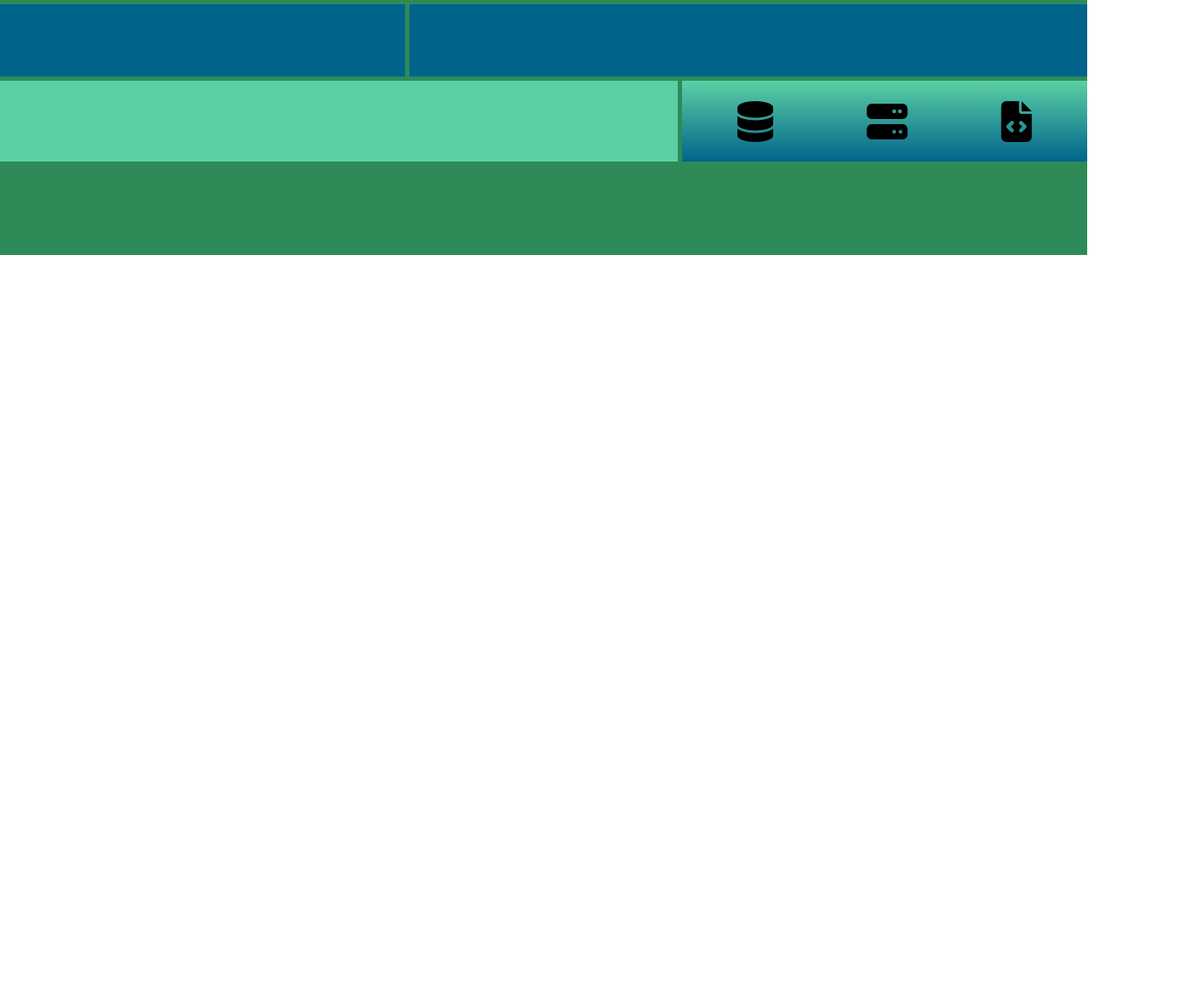
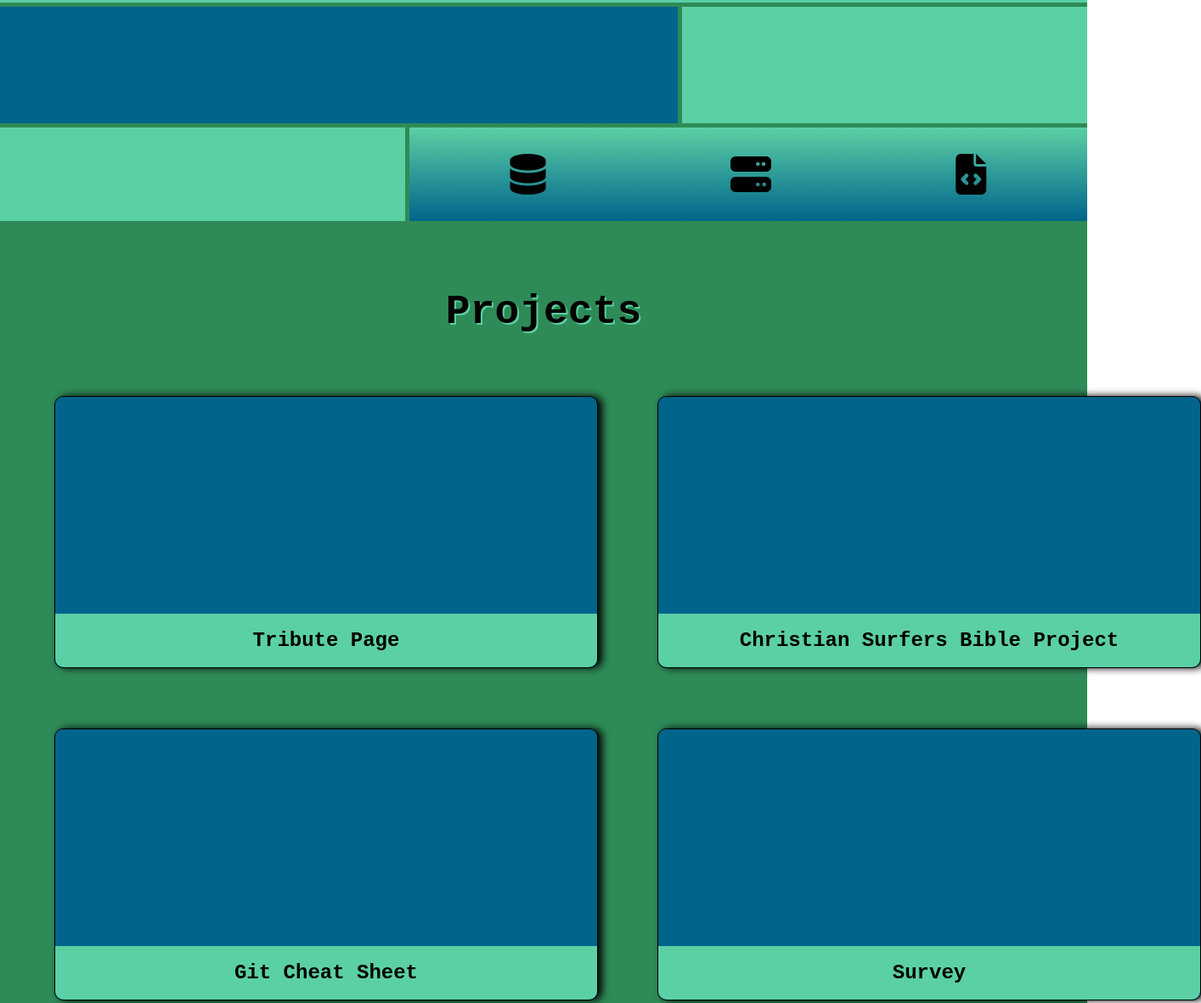
Before and after one commit to thecodeblock-hendrik/portfolio, a plain HTML site: page index.html in a window 1280 px wide. Shown: the part 560-1740 px from the top of the page at 85% size, 1414 px wide, since content can reach past the window. Before the commit the page ends 860 px from the top, so only its background shows below. Drawn offline with Linux system fonts and the light colour scheme; a web font is replaced by a local one.

Commit message:
create projects page

```diff
--- a/index.html
+++ b/index.html
@@ -3,32 +3,37 @@
   <head>
     <meta charset="UTF-8" />
     <meta name="viewport" content="width=device-width, initial-scale=1.0" />
-    <link rel="preconnect" href="https://fonts.googleapis.com">
-<link rel="preconnect" href="https://fonts.gstatic.com" crossorigin>
-<link href="https://fonts.googleapis.com/css2?family=Original+Surfer&family=Overpass+Mono:wght@300..700&display=swap" rel="stylesheet">
+    <link rel="preconnect" href="https://fonts.googleapis.com" />
+    <link rel="preconnect" href="https://fonts.gstatic.com" crossorigin />
+    <link
+      href="https://fonts.googleapis.com/css2?family=Original+Surfer&family=Overpass+Mono:wght@300..700&display=swap"
+      rel="stylesheet"
+    />
     <link rel="stylesheet" href="./resources/css/styles.css" />
-    <script src="https://kit.fontawesome.com/41539b5470.js" crossorigin="anonymous"></script>
+    <script
+      src="https://kit.fontawesome.com/41539b5470.js"
+      crossorigin="anonymous"
+    ></script>
     <title>TheCodeBlock</title>
   </head>
   <body>
     <header>
       <nav id="navbar" role="navigation" aria-label="Main Navigation">
         <ul>
-          <li><a href="#">About</a></li>
-          <li><a href="#">Work</a></li>
+          <li><a href="#welcome-section">About</a></li>
+          <li><a href="#projects">Work</a></li>
           <li><a href="#">Contact</a></li>
         </ul>
       </nav>
     </header>
-
     <div class="spacer"></div>
 
     <main>
       <section id="welcome-section">
         <div class="block-1">
           <i class="fa-brands fa-html5 html5_icon tech_icon"></i>
-        <i class="fa-brands fa-css3-alt tech_icon"></i>
-        <i class="fa-brands fa-js tech_icon"></i>
+          <i class="fa-brands fa-css3-alt tech_icon"></i>
+          <i class="fa-brands fa-js tech_icon"></i>
         </div>
         <div class="block-2"></div>
         <div class="block-3"></div>
@@ -46,8 +51,38 @@
         <div class="block-8"></div>
         <div class="block-9">
           <i class="fa-solid fa-database tech_icon"></i>
-        <i class="fa-solid fa-server tech_icon"></i>
-        <i class="fa-solid fa-file-code tech_icon"></i>
+          <i class="fa-solid fa-server tech_icon"></i>
+          <i class="fa-solid fa-file-code tech_icon"></i>
+        </div>
+      </section>
+
+      <section id="projects">
+        <h2>Projects</h2>
+        <div class="project-container">
+          <div class="project-tile project-1">
+            <div class="tile-banner"></div>
+            <div class="tile-description">
+              <h3>Tribute Page</h3>
+            </div>
+          </div>
+          <div class="project-tile project-2">
+            <div class="tile-banner"></div>
+            <div class="tile-description">
+              <h3>Christian Surfers Bible Project</h3>
+            </div>
+          </div>
+          <div class="project-tile project-3">
+            <div class="tile-banner"></div>
+            <div class="tile-description">
+              <h3>Git Cheat Sheet</h3>
+            </div>
+          </div>
+          <div class="project-tile project-4">
+            <div class="tile-banner"></div>
+            <div class="tile-description">
+              <h3>Survey</h3>
+            </div>
+          </div>
         </div>
       </section>
     </main>
--- a/resources/css/styles.css
+++ b/resources/css/styles.css
@@ -1,5 +1,5 @@
 :root {
-  --primary-font-color:#000;
+  --primary-font-color: #000;
   --blocks-green-color: #5bd0a4;
   --blocks-blue-color: #01648b;
 }
@@ -52,14 +52,15 @@ header {
 
 .spacer {
   height: 60px;
+  width: 100%;
 }
 
 #welcome-section {
   display: grid;
   grid-template-columns: repeat(8, 1fr);
-  grid-template-rows: 110px 160px 135px 145px 155px 200px;
+  grid-template-rows: 0.2fr 0.2fr 0.5fr 0.25fr 0.2fr;
   width: 100%;
-  height: 100vh;
+  height: 95vh;
   background-color: #2e8b57;
   gap: 5px;
 }
@@ -70,15 +71,18 @@ header {
   display: flex;
   align-items: center;
   justify-content: space-around;
-  padding: 10px;
-  background: linear-gradient(to top, var(--blocks-blue-color), var(--blocks-green-color));
+
+  background: linear-gradient(
+    to top,
+    var(--blocks-blue-color),
+    var(--blocks-green-color)
+  );
 }
 
 .block-1 i {
   color: var(--primary-font-color);
   font-size: 3rem;
   margin-top: 10px;
-
 }
 
 .block-2 {
@@ -88,7 +92,7 @@ header {
 }
 
 .block-3 {
-  background-color: var(--blocks-blue-color);
+  background-color: var(--blocks-green-color);
   grid-column: 1 / 6;
   grid-row: 2 / 3;
 }
@@ -100,9 +104,13 @@ header {
 }
 
 .block-5 {
-  background: linear-gradient(to bottom, var(--blocks-blue-color), var(--blocks-green-color));
+  background: linear-gradient(
+    to bottom,
+    var(--blocks-blue-color),
+    var(--blocks-green-color)
+  );
   grid-column: 1 / 9;
-  grid-row: 3 / 5;
+  grid-row: 3 / 4;
   display: flex;
   align-items: center;
   justify-content: center;
@@ -110,7 +118,7 @@ header {
 
 .block-5 .block-5-text-container {
   text-align: center;
-  width: 30%
+  width: 30%;
 }
 
 .block-5 .block-5-text-container h1 {
@@ -127,26 +135,30 @@ header {
 
 .block-6 {
   background-color: var(--blocks-blue-color);
+  grid-column: 1 / 6;
+  grid-row: 4 / 5;
+}
+
+.block-7 {
+  background-color: var(--blocks-green-color);
+  grid-column: 6 / 9;
+  grid-row: 4 / 5;
+}
+
+.block-8 {
+  background-color: var(--blocks-green-color);
   grid-column: 1 / 4;
   grid-row: 5 / 6;
 }
 
-.block-7 {
-  background-color: var(--blocks-blue-color);
+.block-9 {
+  background: linear-gradient(
+    to top,
+    var(--blocks-blue-color),
+    var(--blocks-green-color)
+  );
   grid-column: 4 / 9;
-  grid-row: 5/ 6;
-}
-
-.block-8 {
-  background-color: var(--blocks-green-color);
-  grid-column: 1 / 6;
-  grid-row: 6 / 7;
-}
-
-.block-9 {
-  background: linear-gradient(to top, var(--blocks-blue-color), var(--blocks-green-color));
-  grid-column: 6 / 9;
-  grid-row: 6 / 7;
+  grid-row: 5 / 6;
   display: flex;
   align-items: center;
   justify-content: space-around;
@@ -154,8 +166,77 @@ header {
   font-size: 3rem;
 }
 
-@media only screen and (min-width: 1025px) and (max-width: 1600px) {
-  #welcome-section {
-    grid-template-rows: 95px 110px 115px 165px 85px 95px;
-  }
+/* Projects Section */
+
+#projects {
+  height: 100%;
+  background-color: #2e8b57;
+  width: 100%;
+  display: flex;
+  flex-direction: column;
+  justify-content: space-evenly;
 }
+
+#projects h2 {
+  text-align: center;
+  color: var(--primary-font-color);
+  font-size: 3rem;
+  margin-top: 5rem;
+  text-shadow: 2px 2px var(--blocks-green-color);
+}
+
+.project-container {
+  display: grid;
+  gap: 70px 70px;
+  grid-template-columns: repeat(2, 1fr);
+  grid-template-rows: repeat(2, 1fr);
+  width: 90%;
+  height: 100%;
+  margin: 2rem auto;
+  justify-items: center;
+  align-items: center;
+}
+
+.project-tile {
+  display: flex;
+  flex-direction: column;
+  margin: 0.5px auto;
+  background-color: #01648b;
+  border-radius: 10px;
+  border: 1px solid var(--primary-font-color);
+  width: 40rem;
+  height: 20rem;
+  box-shadow: 5px 0 10px var(--primary-font-color);
+}
+
+.project-1 {
+  grid-column: 1 / 2;
+  grid-row: 1 / 2;
+}
+
+.project-2 {
+  grid-column: 2 / 3;
+  grid-row: 1 / 2;
+}
+
+.tile-banner {
+  width: 100%;
+  height: 80%;
+  background-color: var(--blocks-blue-color);
+  border-radius: 10px 10px 0 0;
+}
+
+.tile-description {
+  display:flex;
+  justify-content: center;
+  align-items: center;
+  width: 100%;
+  height: 20%;
+  background-color: var(--blocks-green-color);
+  border-radius: 0 0 10px 10px;
+}
+
+.tile-description h3 {
+  color: var(--primary-font-color);
+  font-size: 1.5rem;
+}
```
